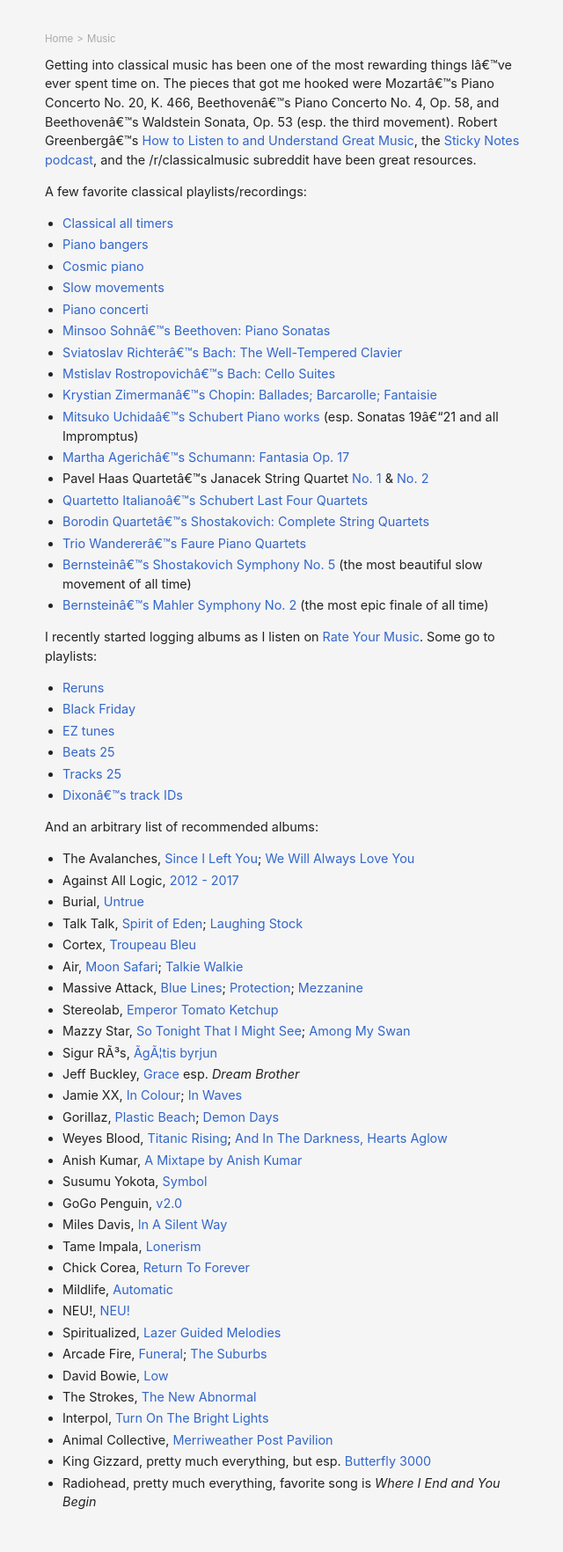
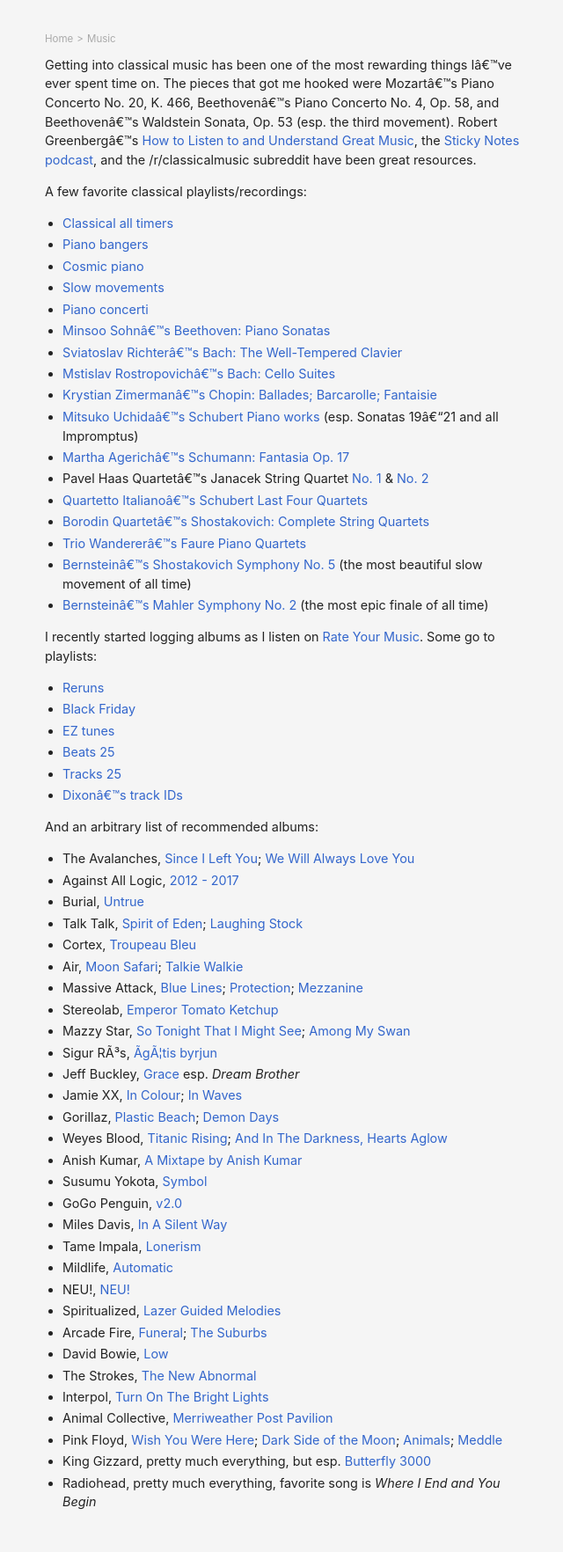
Before and after one commit to danschlz/danschulz.github.io, a Jekyll site: the page built from music.md, in a window 1280 px wide. Shown: the whole page at 88% size, without its empty margins (309-949 px from the left). Built offline with Jekyll 4.4.1, drawn with Linux system fonts in a browser that asks for light colours.

Commit message:
Update music.md

```diff
--- a/music.md
+++ b/music.md
@@ -56,7 +56,6 @@ And an arbitrary list of recommended albums:
 * GoGo Penguin, [v2.0](https://open.spotify.com/album/7rXrjbrYcXG8EkqXpt0weK?si=XQF8z7ZCSbG3Tr5uAriAGQ)
 * Miles Davis, [In A Silent Way](https://open.spotify.com/album/0Hs3BomCdwIWRhgT57x22T?si=aqQ7Dtb6TuiccnYNo3pRDg)
 * Tame Impala, [Lonerism](https://open.spotify.com/album/3C2MFZ2iHotUQOSBzdSvM7?si=sIgwmICLQRSovn0_98BF_Q)
-* Chick Corea, [Return To Forever](https://open.spotify.com/album/6M0IAJHwQ6dFNtTkFsXCJc?si=lP5dv8IlSiequG3n2PDowg)
 * Mildlife, [Automatic](https://open.spotify.com/album/4l8HTiPwY1GrY3WNUNOZ8q?si=GtmNcS0CTQO7f7AJH0JrSA)
 * NEU!, [NEU!](https://open.spotify.com/album/1aKOQpS6TrGd3wTQooaIBH?si=8l1bgrz8SeqerE_oEb47Yw)
 * Spiritualized, [Lazer Guided Melodies](https://open.spotify.com/album/0kfT6lwFmXyepSvoItP4sa?si=L3fGsVBrQtOLA3hqaaCJKw)
@@ -65,5 +64,6 @@ And an arbitrary list of recommended albums:
 * The Strokes, [The New Abnormal](https://open.spotify.com/album/2xkZV2Hl1Omi8rk2D7t5lN?si=FhwkCCr3RoWn9qd5tf2NQg)
 * Interpol, [Turn On The Bright Lights](https://open.spotify.com/album/4sW8Eql2e2kdRP1A1R1clG?si=fFiVIgGzQhaDAmUgKtdf_Q)
 * Animal Collective, [Merriweather Post Pavilion](https://open.spotify.com/album/6BRq5g6CWiFgN3NrjLGAYq?si=ywEO2GNURA68H93sefc9-Q)
+* Pink Floyd, [Wish You Were Here](https://open.spotify.com/album/0bCAjiUamIFqKJsekOYuRw?si=alSQ8xhZRWCg87yMVvAbhA); [Dark Side of the Moon](https://open.spotify.com/album/2xGMvroBbxek49QWF0hzpI?si=SKxEJN1TRG2MiEnwQeldQQ); [Animals](https://open.spotify.com/album/3b4E89rxzZQ9zkhgKpj8N4?si=UEGWYHpIS3mOh2LxUWm1ng); [Meddle](https://open.spotify.com/album/468ZwCchVtzEbt9BHmXopb?si=9pBygnvZRBGrpS0D2oVjuw)
 * King Gizzard, pretty much everything, but esp. [Butterfly 3000](https://open.spotify.com/album/2I0LPpmyvAwnXvCuBf3Pcy?si=HfyH44oHSlGPEjKE_5INJg)
 * Radiohead, pretty much everything, favorite song is _Where I End and You Begin_
```
